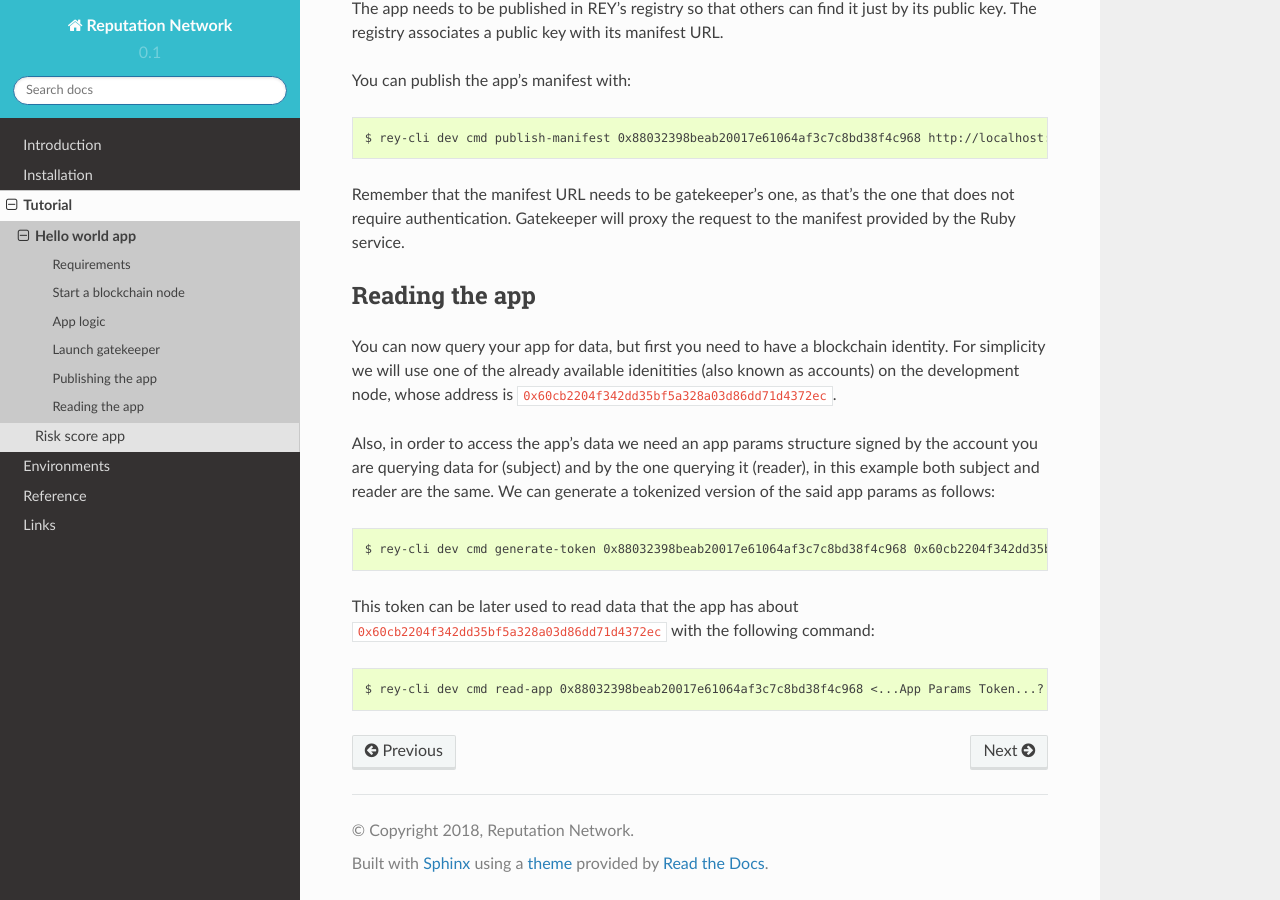
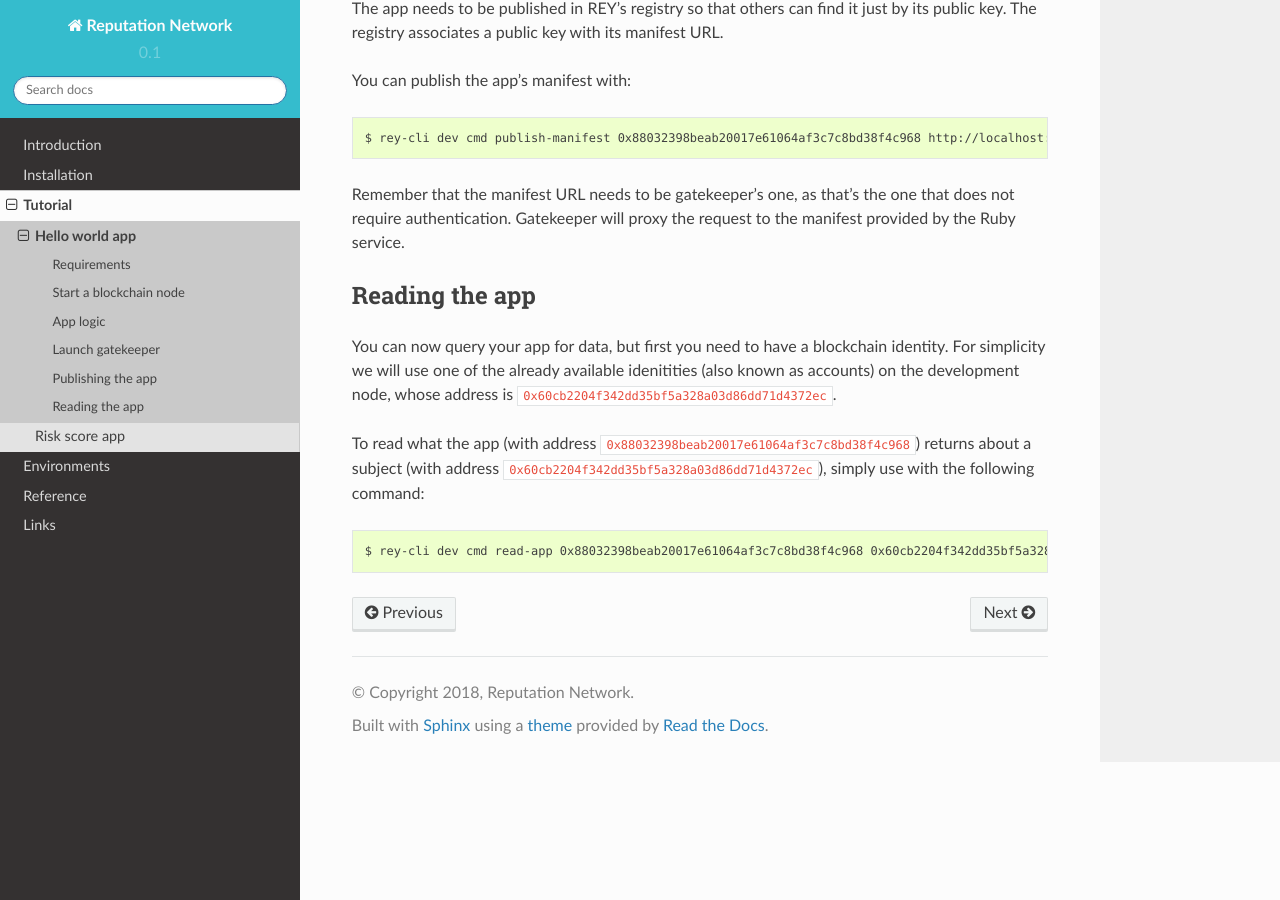
Before and after one commit to reputation-network/rey-docs, a Sphinx documentation site: the page built from docs/contents/tutorial/hello_world.rst, in a window 1280 px wide and 900 px high, scrolled down 2868 px. Built offline with Sphinx 7.4.7 and the Read the Docs theme 2.0.0, drawn with Linux system fonts in a browser that asks for light colours.

Commit message:
Update with latest rey-cmd

```diff
--- a/docs/contents/tutorial/hello_world.rst
+++ b/docs/contents/tutorial/hello_world.rst
@@ -138,14 +138,8 @@ Reading the app
 
 You can now query your app for data, but first you need to have a blockchain identity. For simplicity we will use one of the already available idenitities (also known as accounts) on the development node, whose address is ``0x60cb2204f342dd35bf5a328a03d86dd71d4372ec``.
 
-Also, in order to access the app's data we need an app params structure signed by the account you are querying data for (subject) and by the one querying it (reader), in this example both subject and reader are the same. We can generate a tokenized version of the said app params as follows:
+To read what the app (with address ``0x88032398beab20017e61064af3c7c8bd38f4c968``) returns about a subject (with address ``0x60cb2204f342dd35bf5a328a03d86dd71d4372ec``), simply use with the following command:
 
 .. code::
 
-  $ rey-cli dev cmd generate-token 0x88032398beab20017e61064af3c7c8bd38f4c968 0x60cb2204f342dd35bf5a328a03d86dd71d4372ec
-
-This token can be later used to read data that the app has about ``0x60cb2204f342dd35bf5a328a03d86dd71d4372ec`` with the following command:
-
-.. code::
-
-  $ rey-cli dev cmd read-app 0x88032398beab20017e61064af3c7c8bd38f4c968 <...App Params Token...?
+  $ rey-cli dev cmd read-app 0x88032398beab20017e61064af3c7c8bd38f4c968 0x60cb2204f342dd35bf5a328a03d86dd71d4372ec
```
Also changed, not shown: docs/contents/tutorial/risk_score.rst (+11 -0 lines).
